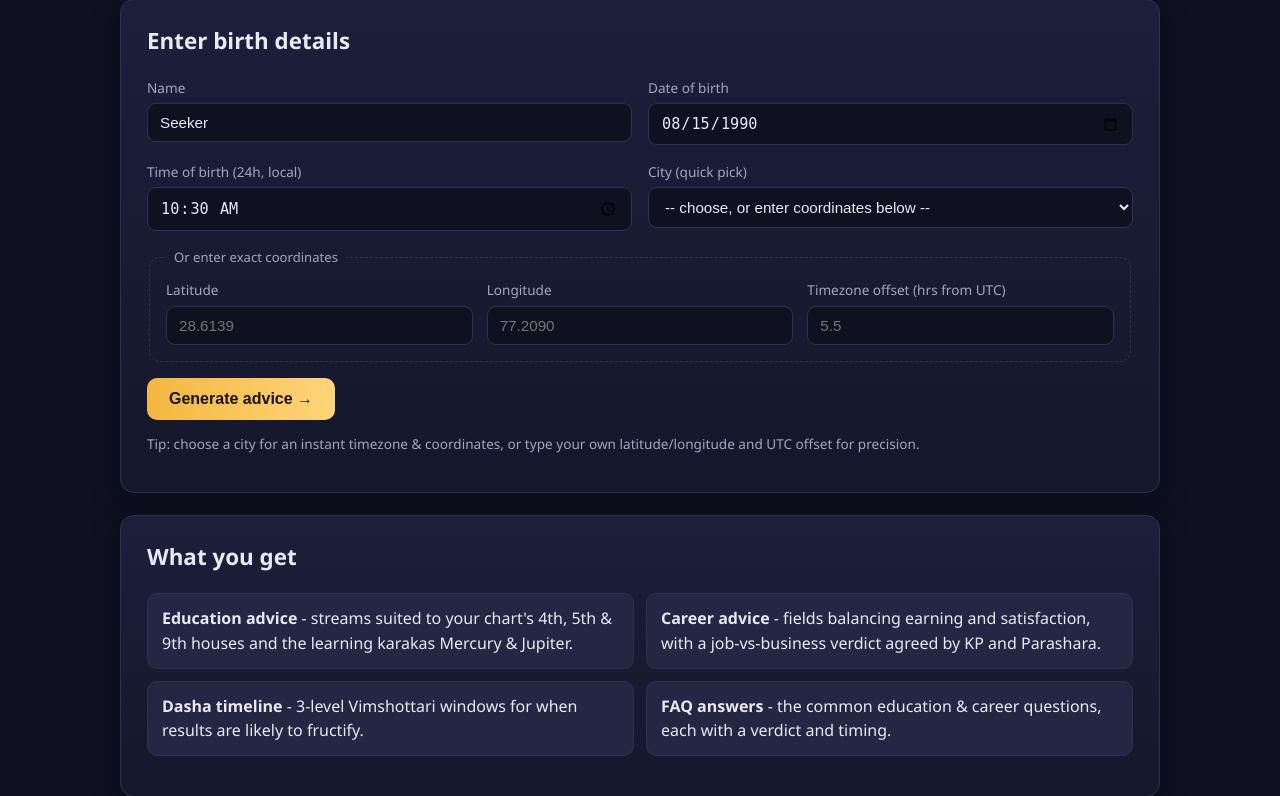
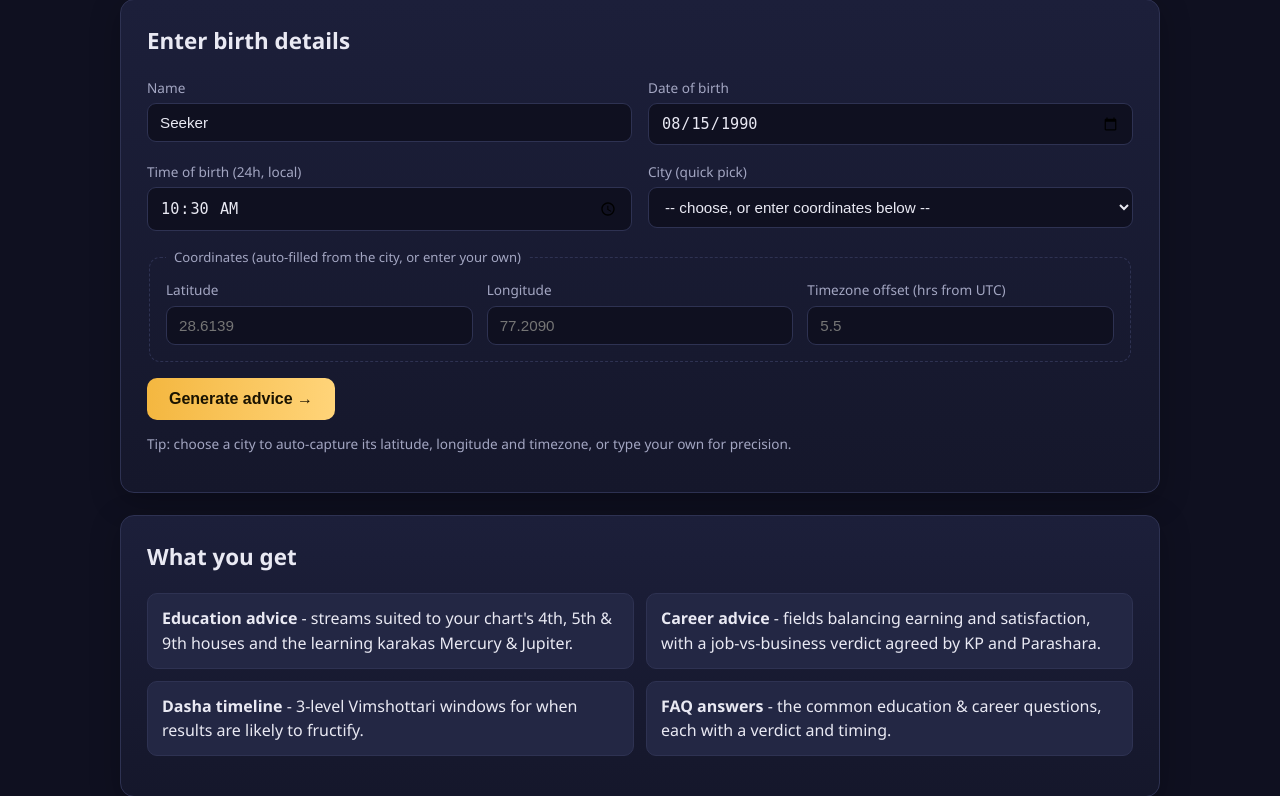
Before and after one commit to anilsabaji/Astrological-Education-Career-Advisor, a FastAPI app: page / in a window 1280 px wide. Shown: the part 315-1111 px from the top of the page. Run offline with FastAPI, Linux system fonts and the light colour scheme.

Commit message:
Auto-capture latitude/longitude/timezone when a birth city is selected
- Standalone: city dropdown 'change' handler fills the lat/lon/tz fields (clears on reset)
- Web: index template embeds city coordinates and auto-fills the coordinate inputs
- Updated form labels to reflect auto-fill

```diff
--- a/app.py
+++ b/app.py
@@ -12,6 +12,7 @@ timelines and FAQ answers.
 from __future__ import annotations
 
 import datetime as dt
+import json
 from pathlib import Path
 
 from fastapi import FastAPI, Form, HTTPException, Query, Request
@@ -212,7 +213,8 @@ def _resolve_birth(name, dob, tob, city, latitude, longitude, tz) -> BirthData:
 @app.get("/", response_class=HTMLResponse)
 def index(request: Request):
     return templates.TemplateResponse(
-        request, "index.html", {"cities": sorted(CITIES.keys())}
+        request, "index.html",
+        {"cities": sorted(CITIES.keys()), "cities_json": json.dumps(CITIES)}
     )
 
 
--- a/standalone/build.js
+++ b/standalone/build.js
@@ -39,7 +39,7 @@ ${css}
       <div class="field"><label for="dob">Date of birth</label><input type="date" id="dob" value="1990-08-15" required></div>
       <div class="field"><label for="tob">Time of birth (24h, local)</label><input type="time" id="tob" value="10:30" required></div>
       <div class="field"><label for="city">City (quick pick)</label><select id="city"><option value="">-- choose, or enter coordinates --</option></select></div>
-      <fieldset class="coords"><legend>Or enter exact coordinates</legend>
+      <fieldset class="coords"><legend>Coordinates (auto-filled from the city, or enter your own)</legend>
         <div class="field"><label for="lat">Latitude</label><input type="text" id="lat" placeholder="28.6139"></div>
         <div class="field"><label for="lon">Longitude</label><input type="text" id="lon" placeholder="77.2090"></div>
         <div class="field"><label for="tz">Timezone (hrs from UTC)</label><input type="text" id="tz" placeholder="5.5"></div>
--- a/templates/index.html
+++ b/templates/index.html
@@ -37,7 +37,7 @@
         </div>
 
         <fieldset class="coords">
-            <legend>Or enter exact coordinates</legend>
+            <legend>Coordinates (auto-filled from the city, or enter your own)</legend>
             <div class="field">
                 <label for="latitude">Latitude</label>
                 <input type="text" id="latitude" name="latitude" placeholder="28.6139">
@@ -56,9 +56,23 @@
             <button type="submit">Generate advice &rarr;</button>
         </div>
     </form>
-    <p class="hint">Tip: choose a city for an instant timezone &amp; coordinates,
-    or type your own latitude/longitude and UTC offset for precision.</p>
+    <p class="hint">Tip: choose a city to auto-capture its latitude, longitude and
+    timezone, or type your own for precision.</p>
 </section>
+
+<script>
+  var CITY_COORDS = {{ cities_json|safe }};
+  (function () {
+    var city = document.getElementById("city");
+    if (!city) return;
+    city.addEventListener("change", function () {
+      var c = CITY_COORDS[this.value];
+      document.getElementById("latitude").value = c ? c[0] : "";
+      document.getElementById("longitude").value = c ? c[1] : "";
+      document.getElementById("tz").value = c ? c[2] : "";
+    });
+  })();
+</script>
 
 <section class="card features">
     <h2>What you get</h2>
```
Also changed, not shown: docs/index.html (+8 -1 lines), standalone/ui.js (+7 -0 lines).
